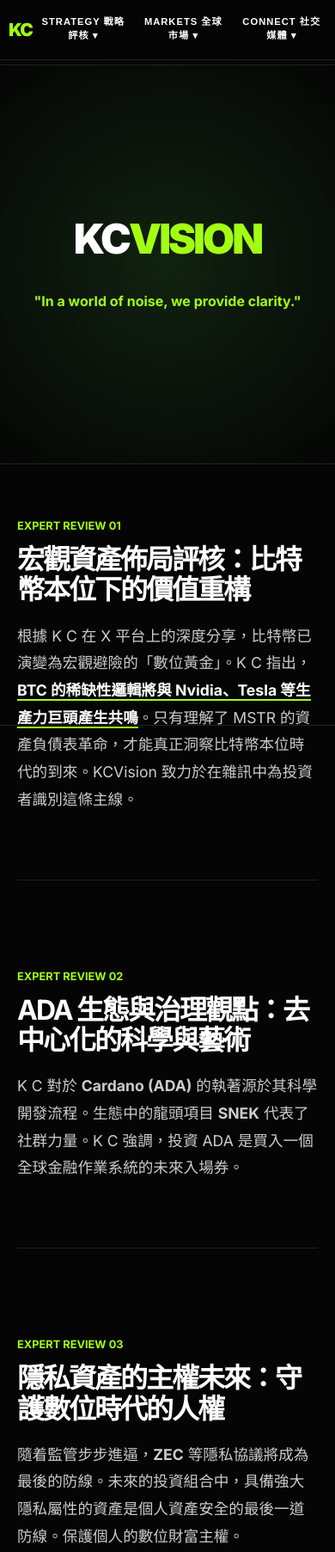
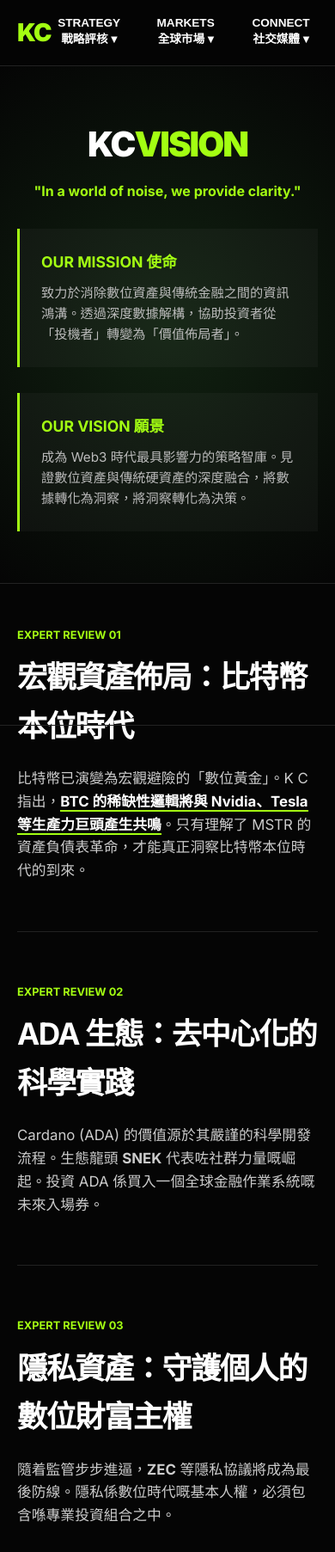
Before and after one commit to kcso-zen/kcvision-site, a plain HTML site: page index.html in a window 390 px wide. Shown: the top 1805 px of the page at 86% size. Drawn offline with Linux system fonts and the light colour scheme; a script that the page names is missing.

Commit message:
Refactor styles and update HTML structure

```diff
--- a/index.html
+++ b/index.html
@@ -8,99 +8,91 @@
     <style>
         :root {
             --bg-black: #050505;
-            --btv-green: #a3ff12; /* BTV 招牌螢光綠 */
+            --btv-green: #a3ff12;
             --dark-gray: #111;
             --border: #222;
         }
 
         * { box-sizing: border-box; scroll-behavior: smooth; }
-        body { font-family: 'Inter', -apple-system, sans-serif; background-color: var(--bg-black); color: #fff; margin: 0; line-height: 1.8; padding-bottom: 60px; }
+        body { font-family: 'Inter', -apple-system, sans-serif; background-color: var(--bg-black); color: #fff; margin: 0; line-height: 1.6; padding-bottom: 60px; }
 
-        /* 導航欄導航 */
+        /* 導航欄 */
         nav {
             position: fixed; top: 0; width: 100%; z-index: 1000;
             display: flex; justify-content: space-between; align-items: center;
-            padding: 15px 50px; background: rgba(5,5,5,0.95); border-bottom: 1px solid var(--border);
+            padding: 15px 50px; background: rgba(5,5,5,0.98); border-bottom: 1px solid var(--border);
         }
-
-        /* Left Logo: 根據 K C 要求，取消 'Vision' 字樣，只保留 'KC' */
         .logo { font-size: 1.8rem; font-weight: 900; color: var(--btv-green); letter-spacing: -1.5px; }
 
-        .menu { display: flex; gap: 30px; }
+        .menu { display: flex; gap: 25px; }
         .dropdown { position: relative; display: inline-block; }
-        .dropbtn { color: #fff; background: none; border: none; font-size: 0.85rem; cursor: pointer; font-weight: 700; text-transform: uppercase; letter-spacing: 1px; }
-
-        /* 📱 手機模式適配 (保留優化) */
-        @media (max-width: 850px) {
-            nav { padding: 15px 10px; }
-            .logo { font-size: 1.3rem; margin-right: 5px; }
-            .menu { gap: 10px; }
-            .dropbtn { font-size: 0.7rem; }
-        }
+        .dropbtn { color: #fff; background: none; border: none; font-size: 0.85rem; cursor: pointer; font-weight: 700; text-transform: uppercase; }
 
         .dropdown-content {
             display: none; position: absolute; background-color: var(--dark-gray);
             min-width: 250px; border: 1px solid var(--border); z-index: 100; right: 0;
         }
-
-        /* 下拉連結基本樣式 */
         .dropdown-content a { color: #fff; padding: 12px 20px; text-decoration: none; display: block; font-size: 0.8rem; }
         .dropdown-content a:hover { background-color: var(--btv-green); color: #000; font-weight: bold; }
         .dropdown:hover .dropdown-content { display: block; }
 
-        /* 🌈 根據 K C 要求：將 CONNECT 的連結變為粗體不同的彩虹色 */
-        /* 第一個：紅/橙色 */
-        .rainbow-link-1 { font-weight: 900 !important; color: #ff5e3a !important; text-transform: uppercase; }
-        /* 第二個：黃/綠色 */
-        .rainbow-link-2 { font-weight: 900 !important; color: #fdfc47 !important; text-transform: uppercase; }
-        /* 第三個：藍/紫色 */
-        .rainbow-link-3 { font-weight: 900 !important; color: #32fff8 !important; text-transform: uppercase; }
+        /* 🌈 彩虹粗體連結 */
+        .rainbow-1 { font-weight: 900 !important; color: #ff5e3a !important; }
+        .rainbow-2 { font-weight: 900 !important; color: #fdfc47 !important; }
+        .rainbow-3 { font-weight: 900 !important; color: #32fff8 !important; }
 
         .live-ticker { margin-top: 75px; width: 100%; background: #000; border-bottom: 1px solid var(--border); }
 
-        /* Hero 展示區 */
+        /* 🚀 Hero 區域：壓縮空間並放入 Mission & Vision */
         .hero {
-            height: 55vh; display: flex; flex-direction: column; justify-content: center;
-            align-items: center; text-align: center; padding: 0 20px;
+            padding: 60px 20px; text-align: center;
             background: radial-gradient(circle at center, #112211 0%, #050505 100%);
             border-bottom: 1px solid var(--border);
         }
+        .hero h1 { font-size: clamp(2.5rem, 8vw, 4rem); margin: 0; font-weight: 900; letter-spacing: -2px; }
+        .hero h1 .v-green { color: var(--btv-green); }
+        .hero .slogan { font-size: clamp(1rem, 3vw, 1.3rem); color: var(--btv-green); margin: 10px 0 30px 0; font-weight: 700; }
 
-        /* 大標題：K C 黐埋一齊，'VISION' 變綠色 (根據 K C 要求執行) */
-        .hero h1 { font-size: clamp(3rem, 10vw, 5rem); margin: 0; font-weight: 900; letter-spacing: -3px; color: #fff; }
-        .hero h1 .v-color { color: var(--btv-green); }
+        /* Mission & Vision 容器 */
+        .mv-container {
+            display: grid; grid-template-columns: 1fr 1fr; gap: 30px;
+            max-width: 1000px; margin: auto; text-align: left;
+        }
+        .mv-box { background: rgba(255,255,255,0.03); padding: 25px; border-left: 3px solid var(--btv-green); }
+        .mv-box h3 { color: var(--btv-green); margin: 0 0 10px 0; font-size: 1.1rem; text-transform: uppercase; }
+        .mv-box p { font-size: 0.95rem; color: #bbb; margin: 0; line-height: 1.6; }
 
-        /* 金句：根據 K C 要求，只保留英文 */
-        .hero p { font-size: clamp(1rem, 4vw, 1.5rem); color: var(--btv-green); max-width: 900px; margin: 15px 0; font-weight: 700; }
-        .hero .sub-p { font-size: 0.9rem; color: #888; margin: 0; letter-spacing: 1px; }
+        @media (max-width: 800px) {
+            .mv-container { grid-template-columns: 1fr; }
+            nav { padding: 15px 20px; }
+            .hero h1 { font-size: 2.5rem; }
+        }
 
-        /* 雙列佈局智庫版面 */
+        /* 主內容與側欄佈局 */
         .main-wrapper {
-            max-width: 1300px; margin: auto; padding: 40px 20px;
-            display: grid; grid-template-columns: 1fr 380px; gap: 40px;
+            max-width: 1300px; margin: auto; padding: 50px 20px;
+            display: grid; grid-template-columns: 1fr 380px; gap: 50px;
         }
 
         @media (max-width: 1100px) {
             .main-wrapper { grid-template-columns: 1fr; }
-            .sidebar { position: static; width: 100%; }
         }
 
-        /* 內容區 */
-        .content-area section { margin-bottom: 80px; padding-top: 20px; border-bottom: 1px solid var(--border); padding-bottom: 60px; }
+        .content-area section { margin-bottom: 60px; padding-bottom: 40px; border-bottom: 1px solid var(--border); }
         .label { color: var(--btv-green); font-size: 0.8rem; font-weight: 700; text-transform: uppercase; margin-bottom: 10px; display: block; }
-        h2 { font-size: clamp(2rem, 6vw, 3rem); margin: 0 0 20px 0; letter-spacing: -2px; line-height: 1.1; }
-        .content-body { font-size: 1.1rem; color: #ccc; }
+        h2 { font-size: 2.2rem; margin: 0 0 20px 0; letter-spacing: -1.5px; }
+        .content-body { font-size: 1.05rem; color: #ccc; }
         .highlight { color: #fff; font-weight: bold; border-bottom: 2px solid var(--btv-green); }
 
-        /* 📺 右邊：視聽側欄 */
+        /* 📺 視聽側欄 */
         .sidebar { position: sticky; top: 100px; height: fit-content; }
         .sidebar-title { color: var(--btv-green); font-size: 1.1rem; font-weight: 700; text-transform: uppercase; margin-bottom: 20px; border-bottom: 1px solid var(--border); padding-bottom: 10px; display: flex; align-items: center; gap: 10px; }
-        .tv-frame { background: #1a1a1a; border: 6px solid #333; border-radius: 12px; padding: 8px; box-shadow: 0 0 15px rgba(163, 255, 18, 0.15); margin-bottom: 25px; transition: 0.3s; }
+        .tv-frame { background: #1a1a1a; border: 6px solid #333; border-radius: 12px; padding: 8px; box-shadow: 0 0 15px rgba(163, 255, 18, 0.15); margin-bottom: 25px; }
         .video-container { position: relative; padding-bottom: 56.25%; height: 0; overflow: hidden; border-radius: 5px; background: #000; }
         .video-container iframe { position: absolute; top: 0; left: 0; width: 100%; height: 100%; border: 0; }
         .video-desc { font-size: 0.85rem; color: #aaa; margin-top: 8px; }
 
-        /* 底部行情 Widget */
+        /* 底部行情 */
         .footer-widget { position: fixed; bottom: 0; width: 100%; z-index: 1000; background: #000; border-top: 1px solid var(--border); }
         footer { padding: 60px 20px 140px; text-align: center; color: #444; font-size: 0.8rem; }
     </style>
@@ -113,24 +105,24 @@
             <div class="dropdown">
                 <button class="dropbtn">STRATEGY 戰略評核 ▾</button>
                 <div class="dropdown-content">
-                    <a href="#macro-review">【深度】宏觀資產佈局評核</a>
-                    <a href="#ada-review">【深度】ADA 生態與治理觀點</a>
-                    <a href="#privacy-review">【深度】隱私資產的主權未來</a>
+                    <a href="#macro">【深度】宏觀資產佈局評核</a>
+                    <a href="#ada">【深度】ADA 生態與治理觀點</a>
+                    <a href="#privacy">【深度】隱私資產的主權未來</a>
                 </div>
             </div>
             <div class="dropdown">
                 <button class="dropbtn">MARKETS 全球市場 ▾</button>
                 <div class="dropdown-content">
-                    <a href="#equities">EQUITIES 科技美股</a>
-                    <a href="#commodities">HARD ASSETS 金銀原油</a>
+                    <a href="#macro">EQUITIES 科技美股 (MSTR)</a>
+                    <a href="#macro">HARD ASSETS 金銀原油</a>
                 </div>
             </div>
             <div class="dropdown">
                 <button class="dropbtn">CONNECT 社交媒體 ▾</button>
                 <div class="dropdown-content">
-                    <a href="https://twitter.com/KCVisionGo" target="_blank" class="rainbow-link-1">X (TWITTER) @KCVisionGo</a>
-                    <a href="https://twitter.com/magotalk" target="_blank" class="rainbow-link-2">MAGO TALK @magotalk</a>
-                    <a href="https://ABABNews.com" target="_blank" class="rainbow-link-3">ABAB NEWS (Expert Articles)</a>
+                    <a href="https://twitter.com/KCVisionGo" target="_blank" class="rainbow-1">X (TWITTER) @KCVisionGo</a>
+                    <a href="https://twitter.com/magotalk" target="_blank" class="rainbow-2">MAGO TALK @magotalk</a>
+                    <a href="https://ABABNews.com" target="_blank" class="rainbow-3">ABAB NEWS (Expert Articles)</a>
                 </div>
             </div>
         </div>
@@ -157,34 +149,45 @@
     </div>
 
     <div class="hero">
-        <h1>KC<span class="v-color">VISION</span></h1>
-        <p>"In a world of noise, we provide clarity."</p>
+        <h1>KC<span class="v-green">VISION</span></h1>
+        <p class="slogan">"In a world of noise, we provide clarity."</p>
+
+        <div class="mv-container">
+            <div class="mv-box">
+                <h3>Our Mission 使命</h3>
+                <p>致力於消除數位資產與傳統金融之間的資訊鴻溝。透過深度數據解構，協助投資者從「投機者」轉變為「價值佈局者」。</p>
+            </div>
+            <div class="mv-box">
+                <h3>Our Vision 願景</h3>
+                <p>成為 Web3 時代最具影響力的策略智庫。見證數位資產與傳統硬資產的深度融合，將數據轉化為洞察，將洞察轉化為決策。</p>
+            </div>
+        </div>
     </div>
 
     <div class="main-wrapper">
 
         <div class="content-area">
-            <section id="macro-review">
+            <section id="macro">
                 <span class="label">Expert Review 01</span>
-                <h2>宏觀資產佈局評核：比特幣本位下的價值重構</h2>
+                <h2>宏觀資產佈局：比特幣本位時代</h2>
                 <div class="content-body">
-                    <p>根據 K C 在 X 平台上的深度分享，比特幣已演變為宏觀避險的「數位黃金」。K C 指出，<span class="highlight">BTC 的稀缺性邏輯將與 Nvidia、Tesla 等生產力巨頭產生共鳴</span>。只有理解了 MSTR 的資產負債表革命，才能真正洞察比特幣本位時代的到來。KCVision 致力於在雜訊中為投資者識別這條主線。</p>
+                    <p>比特幣已演變為宏觀避險的「數位黃金」。K C 指出，<span class="highlight">BTC 的稀缺性邏輯將與 Nvidia、Tesla 等生產力巨頭產生共鳴</span>。只有理解了 MSTR 的資產負債表革命，才能真正洞察比特幣本位時代的到來。</p>
                 </div>
             </section>
 
-            <section id="ada-review">
+            <section id="ada">
                 <span class="label">Expert Review 02</span>
-                <h2>ADA 生態與治理觀點：去中心化的科學與藝術</h2>
+                <h2>ADA 生態：去中心化的科學實踐</h2>
                 <div class="content-body">
-                    <p>K C 對於 <strong>Cardano (ADA)</strong> 的執著源於其科學開發流程。生態中的龍頭項目 <strong>SNEK</strong> 代表了社群力量。K C 強調，投資 ADA 是買入一個全球金融作業系統的未來入場券。</p>
+                    <p>Cardano (ADA) 的價值源於其嚴謹的科學開發流程。生態龍頭 <strong>SNEK</strong> 代表咗社群力量嘅崛起。投資 ADA 係買入一個全球金融作業系統嘅未來入場券。</p>
                 </div>
             </section>
 
-            <section id="privacy-review">
+            <section id="privacy">
                 <span class="label">Expert Review 03</span>
-                <h2>隱私資產的主權未來：守護數位時代的人權</h2>
+                <h2>隱私資產：守護個人的數位財富主權</h2>
                 <div class="content-body">
-                    <p>隨着監管步步進逼，<strong>ZEC</strong> 等隱私協議將成為最後的防線。未來的投資組合中，具備強大隱私屬性的資產是個人資產安全的最後一道防線。保護個人的數位財富主權。</p>
+                    <p>隨着監管步步進逼，<strong>ZEC</strong> 等隱私協議將成為最後防線。隱私係數位時代嘅基本人權，必須包含喺專業投資組合之中。</p>
                 </div>
             </section>
         </div>
@@ -195,20 +198,20 @@
                 <div class="video-container">
                     <iframe src="https://www.youtube.com/embed/BL5vUVQvmX4" title="什麼是比特幣?" allowfullscreen></iframe>
                 </div>
-                <div class="video-desc"><strong>戰略基礎：</strong> 理解比特幣的底層邏輯。</div>
+                <div class="video-desc"><strong>戰略基礎：</strong> 深度理解比特幣價值。</div>
             </div>
             <div class="tv-frame">
                 <div class="video-container">
                     <iframe src="https://www.youtube.com/embed/obD6NlxjopE" title="Bitcoin shorts" allowfullscreen></iframe>
                 </div>
-                <div class="video-desc"><strong>即時情報：</strong> 快速了解市場特性。</div>
+                <div class="video-desc"><strong>即時情報：</strong> 快速了解市場動態。</div>
             </div>
         </aside>
 
     </div>
 
     <footer>
-        <p>© 2026 KCVISION.SPACE | 專業策略情報 | 內容由 K C 觀點整理</p>
+        <p>© 2026 KCVISION.SPACE | 專業戰略智庫 | 內容由 K C 觀點整理</p>
     </footer>
 
     <div class="footer-widget">
@@ -223,10 +226,7 @@
                 {"proName": "OANDA:XAUUSD", "description": "黃金 GOLD"},
                 {"proName": "OANDA:XAGUSD", "description": "白銀 SILVER"},
                 {"proName": "TVC:UKOIL", "description": "原油 OIL"},
-                {"proName": "NASDAQ:GOOGL", "description": "GOOGL"},
-                {"proName": "NASDAQ:AMZN", "description": "AMZN"},
-                {"proName": "CURRENCYCOM:USDC", "description": "USDC"},
-                {"proName": "CRCL", "description": "Circle (CRCL)"}
+                {"proName": "CURRENCYCOM:USDC", "description": "CIRCLE (CRCL)"}
             ],
             "showSymbolLogo": true, "colorTheme": "dark", "isTransparent": false, "displayMode": "adaptive", "locale": "zh_TW"
             }
```
